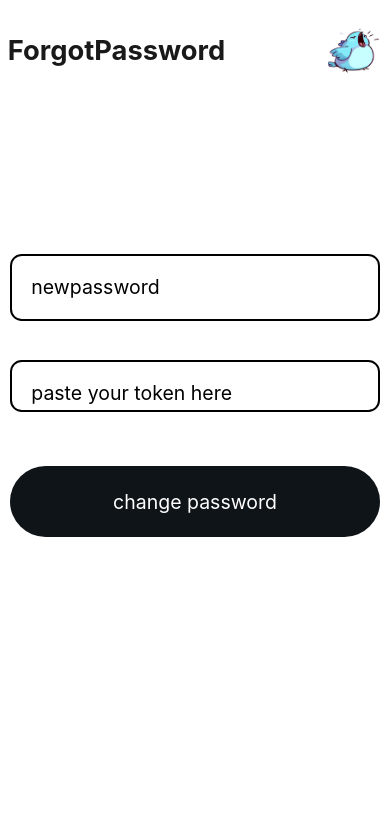
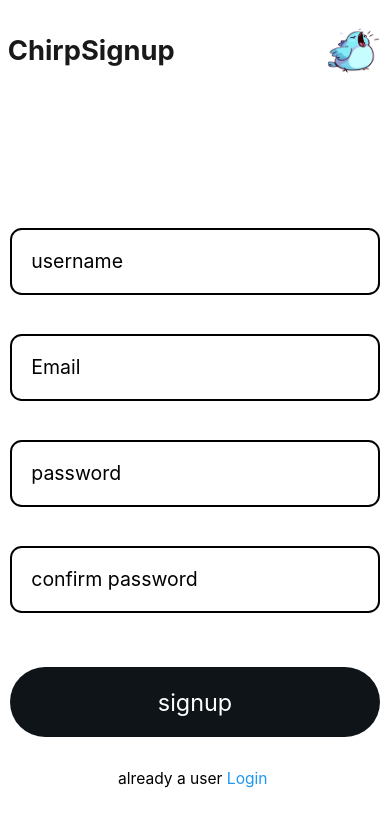
Before and after one commit to fikayo360/chirp, a React Native app in the folder chirpnative/: screen / in a window 390 px wide. Shown: the top 826 px of the page. Built offline with nearby package versions, Linux system fonts and the light colour scheme.

Commit message:
frontend cleanup

```diff
--- a/chirpnative/App.js
+++ b/chirpnative/App.js
@@ -52,7 +52,7 @@ export default function App() {
 
   return (
     <>
-    <ChangePassword/>
+    <Register/>
     </>
   );
 }
--- a/chirpnative/screens/register.js
+++ b/chirpnative/screens/register.js
@@ -28,13 +28,13 @@ export default function Register() {
     const handleLogin = async () => {
       try {
         const formData = { username, password, email };
-        setIsLoading(true)
         if(!username || !password || !email || !confirm) {
           setError("All fields are required")
         }
         else if(password!== confirm) {
           setError("Passwords do not match");
         }
+        setIsLoading(true)
         const response = await axios.post('api/v1/user/signup', formData);
         setIsLoading(!isLoading)
         setUsername('')
@@ -54,7 +54,7 @@ export default function Register() {
 
     <ScrollView style={styles.container}>
        {error !== "" && (<View style={styles.errorContainer}><Text style={styles.errorText}>{error}</Text></View>)}
-
+       {isLoading && (<Spinner visible={isLoading} textContent={'Loading...'} textStyle={{ color: '#FFF' }} />)}
         <View style={[styles.header, {height:headerHeight,padding:windowWidth * 0.01,paddingTop:windowWidth * 0.07}]}>
         <Text style={[styles.headerTxt,{fontSize:headerFontSize,marginLeft:windowWidth * 0.01}]}>{`ChirpSignup`}</Text>
         <Image style={{ width:imageWidth, height:imageWidth, marginRight:windowWidth * 0.01}} source={require('../assets/anime2.png')} resizeMode='cover' />
@@ -88,8 +88,7 @@ export default function Register() {
         placeholder="confirm password"
         />
          <TouchableOpacity style={[styles.button,ctaStyles]} onPress={handleLogin}>
-        <Text style={[styles.signuptxt,{fontSize: windowWidth * 0.06}]}>
-          {isLoading?(<Spinner visible={isLoading} textContent={'Loading...'} textStyle={{ color: '#FFF' }} />):'signup'}</Text>
+        <Text style={[styles.signuptxt,{fontSize: windowWidth * 0.06}]}>signup</Text>
         </TouchableOpacity>
        <Text style={[styles.footerTxt,{fontSize: windowWidth * 0.04,marginTop:windowWidth * 0.08,marginBottom:windowWidth * 0.03}]}>
         already a user <Text style={styles.footerOtherTxt}>Login</Text> </Text>
```
